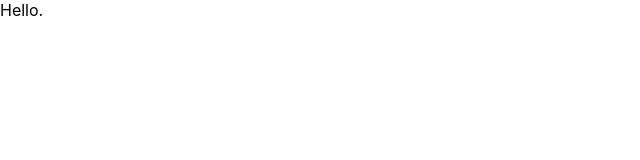
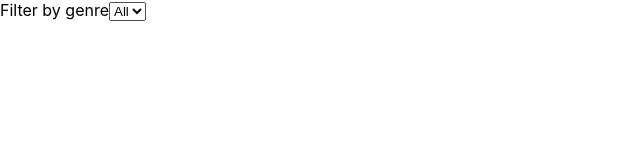
Before and after one commit to Movgto/react-capstone, a React (Create React App) app: page / in a window 1280 px wide. Shown: the top 160 px of the page, without its empty margins (0-640 px from the left). Built offline with nearby package versions, Linux system fonts and the light colour scheme.

Commit message:
Add router, react-redux, & redux toolkit

```diff
--- a/package.json
+++ b/package.json
@@ -3,11 +3,14 @@
   "version": "0.1.0",
   "private": true,
   "dependencies": {
+    "@reduxjs/toolkit": "^1.9.5",
     "@testing-library/jest-dom": "^5.17.0",
     "@testing-library/react": "^13.4.0",
     "@testing-library/user-event": "^13.5.0",
     "react": "^18.2.0",
     "react-dom": "^18.2.0",
+    "react-redux": "^8.1.2",
+    "react-router-dom": "^6.15.0",
     "react-scripts": "5.0.1",
     "web-vitals": "^2.1.4"
   },
--- a/src/App.js
+++ b/src/App.js
@@ -1,8 +1,15 @@
+import { BrowserRouter, Route, Routes } from "react-router-dom";
+import Home from "./components/Home";
+
 function App() {
   return (
-    <div className="App">
-      Hello.
-    </div>
+    <BrowserRouter>
+      <Routes>
+        <Route path="/">
+          <Route index element={<Home />} />
+        </Route>
+      </Routes>
+    </BrowserRouter>
   );
 }
 
--- /dev/null
+++ b/src/components/Home.js
@@ -0,0 +1,14 @@
+const Home = () => {
+  return (
+    <>
+      <header>
+        <label for="genre">Filter by genre</label>
+        <select id="genre">
+          <option selected value="0">All</option>
+        </select>
+      </header>
+    </>
+  );
+};
+
+export default Home;
```
Also changed, not shown: 1 other file (tests, documents, lock files or other folders).
